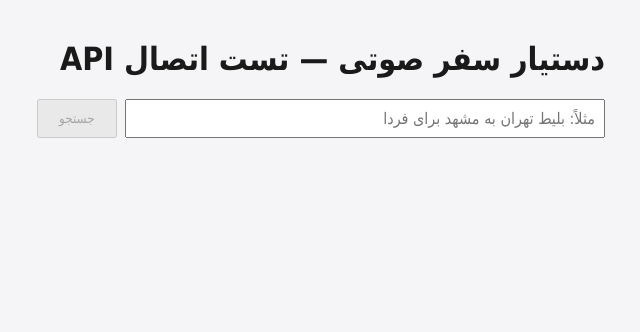
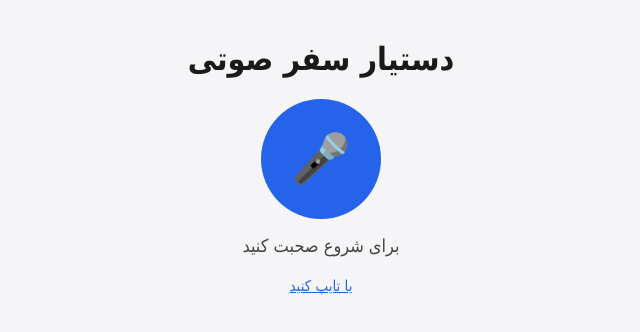
Before and after one commit to S0heilNG/voice-travel-assistant, a React (Vite) app in the folder frontend/: page / in a window 1280 px wide. Shown: the top 332 px of the page, without its empty margins (319-959 px from the left). Built offline with nearby package versions, Linux system fonts and the light colour scheme; no server answers; a small style sheet from the web is missing.

Commit message:
Add Web Speech API voice input with state machine and text fallback

```diff
--- /dev/null
+++ b/frontend/src/App.css
@@ -0,0 +1,125 @@
+.app {
+  max-width: 600px;
+  margin: 40px auto;
+  padding: 0 16px;
+  text-align: center;
+}
+
+.mic-button {
+  width: 120px;
+  height: 120px;
+  border-radius: 50%;
+  border: none;
+  cursor: pointer;
+  font-size: 48px;
+  color: #fff;
+  background: #2563eb;
+  display: inline-flex;
+  align-items: center;
+  justify-content: center;
+  transition: background 0.2s;
+}
+
+.mic-button:disabled {
+  cursor: default;
+  opacity: 0.7;
+}
+
+.mic-button.listening {
+  background: #dc2626;
+  animation: pulse 1.2s ease-in-out infinite;
+}
+
+@keyframes pulse {
+  0% {
+    box-shadow: 0 0 0 0 rgba(220, 38, 38, 0.5);
+  }
+  70% {
+    box-shadow: 0 0 0 24px rgba(220, 38, 38, 0);
+  }
+  100% {
+    box-shadow: 0 0 0 0 rgba(220, 38, 38, 0);
+  }
+}
+
+.status-text {
+  margin-top: 16px;
+  font-size: 18px;
+  color: #444;
+}
+
+.interim {
+  margin-top: 12px;
+  min-height: 24px;
+  color: #2563eb;
+  font-style: italic;
+}
+
+.spinner {
+  margin: 16px auto;
+  width: 32px;
+  height: 32px;
+  border: 4px solid #ddd;
+  border-top-color: #2563eb;
+  border-radius: 50%;
+  animation: spin 0.8s linear infinite;
+}
+
+@keyframes spin {
+  to {
+    transform: rotate(360deg);
+  }
+}
+
+.error-box {
+  margin-top: 20px;
+  color: #b91c1c;
+}
+
+.result-json {
+  margin-top: 20px;
+  padding: 16px;
+  background: #1e1e1e;
+  color: #d4d4d4;
+  border-radius: 8px;
+  direction: ltr;
+  text-align: left;
+  overflow-x: auto;
+}
+
+.text-form {
+  display: flex;
+  gap: 8px;
+  margin-top: 8px;
+}
+
+.text-form input {
+  flex: 1;
+  padding: 10px;
+  font-size: 16px;
+  font-family: inherit;
+}
+
+.text-form button {
+  padding: 10px 20px;
+  font-family: inherit;
+  cursor: pointer;
+}
+
+.link-button {
+  margin-top: 20px;
+  background: none;
+  border: none;
+  color: #2563eb;
+  cursor: pointer;
+  font-family: inherit;
+  font-size: 15px;
+  text-decoration: underline;
+}
+
+.retry-button {
+  margin-top: 16px;
+  padding: 8px 20px;
+  font-family: inherit;
+  cursor: pointer;
+}
--- a/frontend/src/App.jsx
+++ b/frontend/src/App.jsx
@@ -1,62 +1,158 @@
-import { useState } from 'react'
+import { useEffect, useReducer, useState } from 'react'
 import { parseText } from './api.js'
+import { useSpeechRecognition } from './useSpeechRecognition.js'
+import './App.css'
 
-// Temporary test harness for the /api/parse connection.
-// To be replaced by the real conversational voice UI in later steps.
+// Phases: idle → listening → processing → result | error.
+// From result/error the mic (or retry) sends the user back to idle/listening.
+const initialState = { phase: 'idle', result: null, error: null }
+
+function reducer(state, action) {
+  switch (action.type) {
+    case 'LISTENING':
+      return { phase: 'listening', result: null, error: null }
+    case 'PROCESSING':
+      return { phase: 'processing', result: null, error: null }
+    case 'RESULT':
+      return { phase: 'result', result: action.result, error: null }
+    case 'ERROR':
+      return { phase: 'error', result: null, error: action.error }
+    case 'RESET':
+      return initialState
+    default:
+      return state
+  }
+}
+
 function App() {
-  const [text, setText] = useState('')
-  const [result, setResult] = useState(null)
-  const [error, setError] = useState(null)
-  const [loading, setLoading] = useState(false)
+  const [state, dispatch] = useReducer(reducer, initialState)
+  const {
+    isSupported,
+    isListening,
+    transcript,
+    interimTranscript,
+    error: speechError,
+    startListening,
+    resetTranscript,
+  } = useSpeechRecognition({ lang: 'fa-IR' })
 
-  async function handleSubmit(e) {
-    e.preventDefault()
-    setLoading(true)
-    setError(null)
-    setResult(null)
+  const [useTextMode, setUseTextMode] = useState(!isSupported)
+  const [textValue, setTextValue] = useState('')
+
+  async function submit(text) {
+    const trimmed = text.trim()
+    if (!trimmed) return
+    dispatch({ type: 'PROCESSING' })
     try {
-      const data = await parseText(text)
-      setResult(data)
+      const data = await parseText(trimmed)
+      dispatch({ type: 'RESULT', result: data })
     } catch (err) {
-      setError(err.message)
-    } finally {
-      setLoading(false)
+      dispatch({ type: 'ERROR', error: err.message })
     }
   }
 
+  // A final voice transcript arrived → send it to the NLU, then clear it so
+  // this effect doesn't re-fire on the emptied value.
+  useEffect(() => {
+    if (transcript) {
+      submit(transcript)
+      resetTranscript()
+    }
+  }, [transcript]) // eslint-disable-line react-hooks/exhaustive-deps
+
+  // Speech recognition raised an error (mic denied, network, ...).
+  useEffect(() => {
+    if (speechError) {
+      dispatch({ type: 'ERROR', error: speechError })
+    }
+  }, [speechError])
+
+  // Recognition ended while still in the listening phase with no transcript:
+  // the user said nothing. Go back to idle instead of hanging on listening.
+  useEffect(() => {
+    if (!isListening && state.phase === 'listening' && !transcript) {
+      dispatch({ type: 'RESET' })
+    }
+  }, [isListening, state.phase, transcript])
+
+  function handleMicClick() {
+    dispatch({ type: 'LISTENING' })
+    startListening()
+  }
+
+  function handleTextSubmit(e) {
+    e.preventDefault()
+    submit(textValue)
+  }
+
+  const showTextInput = !isSupported || useTextMode
+
   return (
-    <div style={{ maxWidth: 600, margin: '40px auto', padding: '0 16px' }}>
-      <h1>دستیار سفر صوتی — تست اتصال API</h1>
-      <form onSubmit={handleSubmit} style={{ display: 'flex', gap: 8 }}>
-        <input
-          type="text"
-          value={text}
-          onChange={(e) => setText(e.target.value)}
-          placeholder="مثلاً: بلیط تهران به مشهد برای فردا"
-          style={{ flex: 1, padding: 8, fontSize: 16, fontFamily: 'inherit' }}
-        />
-        <button type="submit" disabled={loading || !text.trim()} style={{ padding: '8px 20px', fontFamily: 'inherit' }}>
-          جستجو
-        </button>
-      </form>
+    <div className="app">
+      <h1>دستیار سفر صوتی</h1>
 
-      {loading && <p>در حال پردازش...</p>}
-      {error && <p style={{ color: 'crimson' }}>خطا: {error}</p>}
-      {result && (
-        <pre
-          style={{
-            marginTop: 20,
-            padding: 16,
-            background: '#1e1e1e',
-            color: '#d4d4d4',
-            borderRadius: 8,
-            direction: 'ltr',
-            textAlign: 'left',
-            overflowX: 'auto',
-          }}
-        >
-          {JSON.stringify(result, null, 2)}
-        </pre>
+      {showTextInput ? (
+        <>
+          <form className="text-form" onSubmit={handleTextSubmit}>
+            <input
+              type="text"
+              value={textValue}
+              onChange={(e) => setTextValue(e.target.value)}
+              placeholder="مثلاً: بلیط تهران به مشهد برای فردا"
+            />
+            <button type="submit" disabled={state.phase === 'processing' || !textValue.trim()}>
+              جستجو
+            </button>
+          </form>
+          {isSupported && (
+            <button className="link-button" onClick={() => setUseTextMode(false)}>
+              یا با صدا صحبت کنید
+            </button>
+          )}
+        </>
+      ) : (
+        <>
+          <button
+            className={`mic-button${state.phase === 'listening' ? ' listening' : ''}`}
+            onClick={handleMicClick}
+            disabled={state.phase === 'listening' || state.phase === 'processing'}
+            aria-label="شروع ضبط صدا"
+          >
+            {state.phase === 'listening' ? '●' : '🎤'}
+          </button>
+
+          <div className="status-text">
+            {state.phase === 'idle' && 'برای شروع صحبت کنید'}
+            {state.phase === 'listening' && 'در حال گوش دادن...'}
+            {(state.phase === 'result' || state.phase === 'error') && 'برای جستجوی دوباره، میکروفون را بزنید'}
+          </div>
+
+          {state.phase === 'listening' && <div className="interim">{interimTranscript}</div>}
+
+          <button className="link-button" onClick={() => setUseTextMode(true)}>
+            یا تایپ کنید
+          </button>
+        </>
+      )}
+
+      {state.phase === 'processing' && (
+        <>
+          <div className="spinner" />
+          <div className="status-text">در حال پردازش...</div>
+        </>
+      )}
+
+      {state.phase === 'error' && (
+        <div className="error-box">
+          <p>خطا: {state.error}</p>
+          <button className="retry-button" onClick={() => dispatch({ type: 'RESET' })}>
+            تلاش دوباره
+          </button>
+        </div>
+      )}
+
+      {state.phase === 'result' && (
+        <pre className="result-json">{JSON.stringify(state.result, null, 2)}</pre>
       )}
     </div>
   )
--- /dev/null
+++ b/frontend/src/useSpeechRecognition.js
@@ -0,0 +1,106 @@
+import { useCallback, useEffect, useRef, useState } from 'react'
+
+const ERROR_MESSAGES = {
+  'no-speech': 'صدایی شنیده نشد. لطفاً دوباره تلاش کنید.',
+  'not-allowed': 'دسترسی به میکروفون رد شد. لطفاً از تنظیمات مرورگر اجازه دسترسی بدهید.',
+  'audio-capture': 'میکروفونی پیدا نشد. اتصال میکروفون را بررسی کنید.',
+  network: 'خطای شبکه در تشخیص گفتار. اتصال اینترنت را بررسی کنید.',
+}
+
+function getSpeechRecognitionCtor() {
+  if (typeof window === 'undefined') return null
+  return window.SpeechRecognition || window.webkitSpeechRecognition || null
+}
+
+export function useSpeechRecognition({ lang = 'fa-IR' } = {}) {
+  const SpeechRecognitionCtor = getSpeechRecognitionCtor()
+  const isSupported = Boolean(SpeechRecognitionCtor)
+
+  const recognitionRef = useRef(null)
+  const [isListening, setIsListening] = useState(false)
+  const [transcript, setTranscript] = useState('')
+  const [interimTranscript, setInterimTranscript] = useState('')
+  const [error, setError] = useState(null)
+
+  useEffect(() => {
+    if (!isSupported) return undefined
+
+    const recognition = new SpeechRecognitionCtor()
+    recognition.lang = lang
+    recognition.continuous = false
+    recognition.interimResults = true
+
+    recognition.onresult = (event) => {
+      let finalText = ''
+      let interimText = ''
+      for (let i = event.resultIndex; i < event.results.length; i++) {
+        const chunk = event.results[i][0].transcript
+        if (event.results[i].isFinal) {
+          finalText += chunk
+        } else {
+          interimText += chunk
+        }
+      }
+      if (interimText) setInterimTranscript(interimText)
+      if (finalText) {
+        setInterimTranscript('')
+        setTranscript(finalText)
+      }
+    }
+
+    recognition.onerror = (event) => {
+      if (event.error === 'aborted') return
+      setError(ERROR_MESSAGES[event.error] || 'خطای ناشناخته در تشخیص گفتار.')
+    }
+
+    recognition.onend = () => {
+      setIsListening(false)
+    }
+
+    recognitionRef.current = recognition
+
+    // onend still fires after stop(); detach handlers first so it can't
+    // touch state of a hook instance that's already being torn down.
+    return () => {
+      recognition.onresult = null
+      recognition.onerror = null
+      recognition.onend = null
+      recognition.stop()
+      recognitionRef.current = null
+    }
+  }, [isSupported, lang])
+
+  const startListening = useCallback(() => {
+    if (!recognitionRef.current || isListening) return
+    setTranscript('')
+    setInterimTranscript('')
+    setError(null)
+    setIsListening(true)
+    try {
+      recognitionRef.current.start()
+    } catch {
+      setIsListening(false)
+      setError('شروع تشخیص گفتار با خطا مواجه شد.')
+    }
+  }, [isListening])
+
+  const stopListening = useCallback(() => {
+    recognitionRef.current?.stop()
+  }, [])
+
+  const resetTranscript = useCallback(() => {
+    setTranscript('')
+    setInterimTranscript('')
+  }, [])
+
+  return {
+    isSupported,
+    isListening,
+    transcript,
+    interimTranscript,
+    error,
+    startListening,
+    stopListening,
+    resetTranscript,
+  }
+}
```
